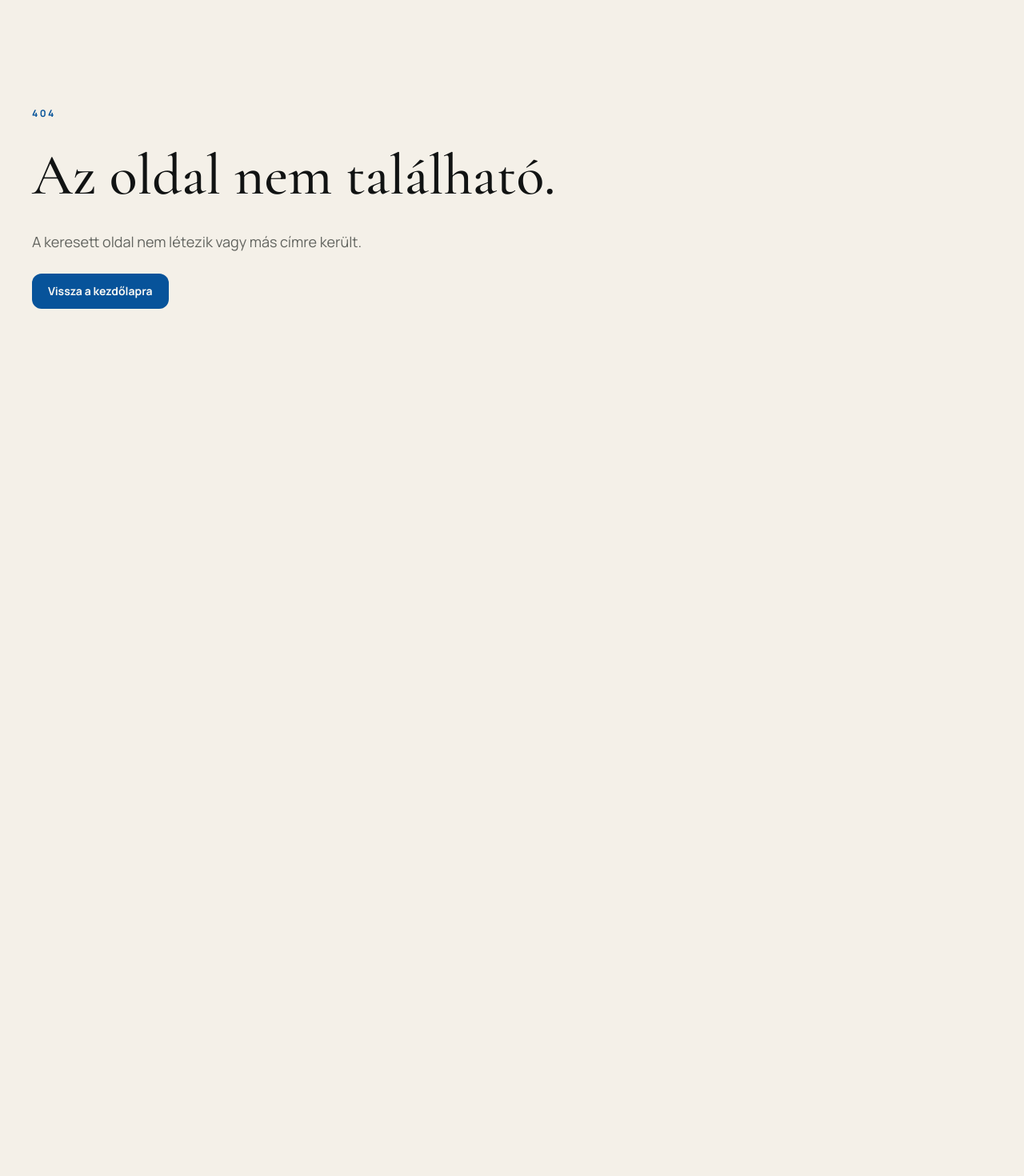
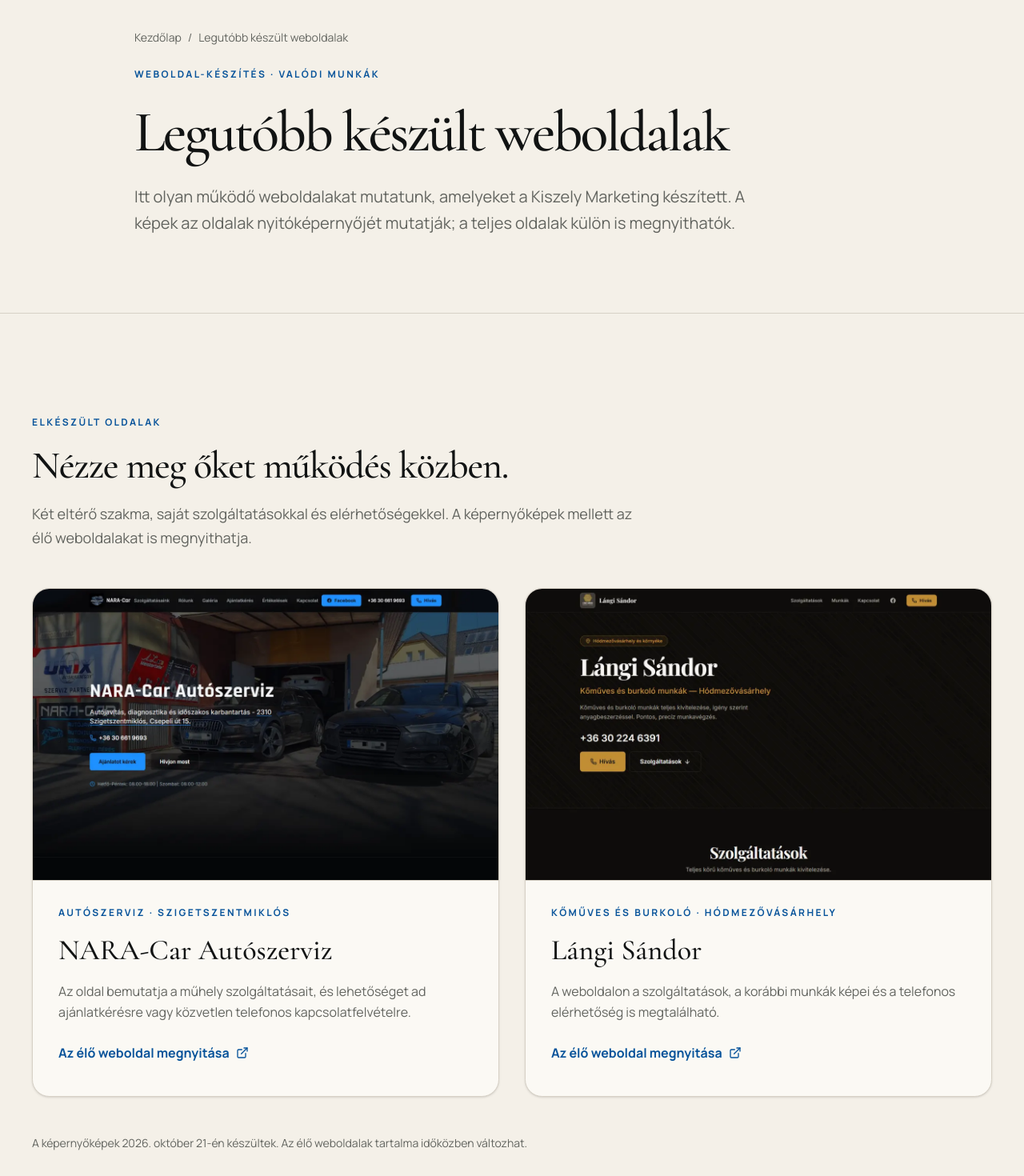
Before and after one commit to tom2344/tms-marketing-2, a Next.js app: page /hu/legutobb-keszult-weboldalak in a window 1280 px wide. Before the commit this address had no page. Shown: the part 140-1610 px from the top of the page at 80% size. Before the commit the page ends 800 px from the top, so only its background shows below. Built offline with nearby package versions, Linux system fonts and the light colour scheme.

Commit message:
feat: add recent website work page

```diff
--- /dev/null
+++ b/app/hu/legutobb-keszult-weboldalak/page.tsx
@@ -0,0 +1,86 @@
+import type { Metadata } from 'next'
+import Image from 'next/image'
+import Link from 'next/link'
+import { ArrowRight, ExternalLink } from 'lucide-react'
+import { ContactBand, ContentPage, PageHero, SectionHeading } from '@/components/content-page'
+import { JsonLd, breadcrumbData } from '@/components/seo-json-ld'
+
+const siteUrl = 'https://www.kiszelymarketing.com'
+const canonicalUrl = `${siteUrl}/hu/legutobb-keszult-weboldalak/`
+const title = 'Legutóbb készült weboldalak'
+const description = 'Nézzen meg két működő weboldalt, amelyet a Kiszely Marketing készített: a NARA-Car Autószerviz és Lángi Sándor oldalát.'
+
+export const metadata: Metadata = {
+  title,
+  description,
+  alternates: { canonical: canonicalUrl },
+  openGraph: { title, description, url: canonicalUrl, siteName: 'Kiszely Marketing', locale: 'hu_HU', type: 'website', images: [{ url: '/images/og-image.webp', width: 1200, height: 630, alt: 'Kiszely Marketing' }] },
+  twitter: { card: 'summary_large_image', title, description, images: ['/images/og-image.webp'] },
+  robots: { index: true, follow: true },
+}
+
+const projects = [
+  {
+    name: 'NARA-Car Autószerviz',
+    category: 'Autószerviz · Szigetszentmiklós',
+    description: 'Az oldal bemutatja a műhely szolgáltatásait, és lehetőséget ad ajánlatkérésre vagy közvetlen telefonos kapcsolatfelvételre.',
+    image: '/images/reference-nara-car.webp',
+    imageAlt: 'A NARA-Car Autószerviz weboldalának nyitóképernyője',
+    url: 'https://naracarautoszerviz.hu/',
+  },
+  {
+    name: 'Lángi Sándor',
+    category: 'Kőműves és burkoló · Hódmezővásárhely',
+    description: 'A weboldalon a szolgáltatások, a korábbi munkák képei és a telefonos elérhetőség is megtalálható.',
+    image: '/images/reference-langi-sandor.webp',
+    imageAlt: 'Lángi Sándor kőműves és burkoló weboldalának nyitóképernyője',
+    url: 'https://langisandorkomuvesburkolo.com/',
+  },
+] as const
+
+export default function RecentWebsitesPage() {
+  return (
+    <ContentPage>
+      <main>
+        <PageHero
+          eyebrow="Weboldal-készítés · Valódi munkák"
+          title={title}
+          lead="Itt olyan működő weboldalakat mutatunk, amelyeket a Kiszely Marketing készített. A képek az oldalak nyitóképernyőjét mutatják; a teljes oldalak külön is megnyithatók."
+          breadcrumbs={[{ label: 'Kezdőlap', href: '/hu/' }, { label: title }]}
+        />
+
+        <section className="section">
+          <div className="site-shell flex flex-col gap-12">
+            <SectionHeading eyebrow="Elkészült oldalak" title="Nézze meg őket működés közben." description="Két eltérő szakma, saját szolgáltatásokkal és elérhetőségekkel. A képernyőképek mellett az élő weboldalakat is megnyithatja." />
+            <div className="grid gap-8 lg:grid-cols-2">
+              {projects.map((project) => (
+                <article key={project.url} className="overflow-hidden rounded-2xl border border-border bg-card shadow-sm">
+                  <a href={project.url} target="_blank" rel="noopener noreferrer" aria-label={`${project.name} weboldalának megnyitása új lapon`}>
+                    <Image src={project.image} alt={project.imageAlt} width={1200} height={750} sizes="(max-width: 1023px) calc(100vw - 40px), 48vw" className="h-auto w-full border-b border-border" />
+                  </a>
+                  <div className="flex flex-col items-start gap-4 p-6 md:p-8">
+                    <p className="eyebrow">{project.category}</p>
+                    <h2 className="font-serif text-3xl leading-tight md:text-4xl">{project.name}</h2>
+                    <p className="leading-relaxed text-muted-foreground">{project.description}</p>
+                    <a href={project.url} target="_blank" rel="noopener noreferrer" className="inline-flex min-h-11 items-center gap-2 font-bold text-primary hover:underline">Az élő weboldal megnyitása <ExternalLink aria-hidden="true" className="size-4" /></a>
+                  </div>
+                </article>
+              ))}
+            </div>
+            <p className="text-sm text-muted-foreground">A képernyőképek 2026. október 21-én készültek. Az élő weboldalak tartalma időközben változhat.</p>
+          </div>
+        </section>
+
+        <section className="section muted-section">
+          <div className="site-shell flex flex-col items-start gap-6">
+            <SectionHeading eyebrow="Saját weboldalt szeretne?" title="Beszéljük át, mire van szüksége." description="Az Ön szolgáltatásaihoz, tartalmához és céljaihoz illő weboldal terjedelmét és díját az egyeztetés után, írásban rögzítjük." />
+            <Link href="/hu/weboldal-keszites-budapest/" className="button-outline">Weboldal-készítés és csomagok <ArrowRight data-icon="inline-end" /></Link>
+          </div>
+        </section>
+
+        <ContactBand title="Mondja el, milyen weboldalra van szüksége." />
+      </main>
+      <JsonLd data={breadcrumbData([{ name: 'Kezdőlap', url: `${siteUrl}/hu/` }, { name: title, url: canonicalUrl }])} />
+    </ContentPage>
+  )
+}
--- a/app/hu/tudastar/legjobb-weboldalkeszito-magyarorszagon/page.tsx
+++ b/app/hu/tudastar/legjobb-weboldalkeszito-magyarorszagon/page.tsx
@@ -107,6 +107,7 @@ export default function BestWebsiteCreatorGuidePage() {
                   <li className="flex gap-3"><Check className="mt-1 size-5 shrink-0 text-primary" /><span>A pontos tartalmat, funkciókat, határidőt és díjat a kezdés előtt írásban rögzítjük.</span></li>
                 </ul>
                 <p className="mt-6 leading-relaxed text-muted-foreground">Nem állítjuk, hogy minden vállalkozásnak mi vagyunk a legjobb választás, és nem ígérünk garantált organikus első helyet. <Link href="/hu/rolunk/" className="font-bold text-primary underline">Ismerje meg, ki áll a Kiszely Marketing mögött.</Link></p>
+                <p className="mt-4 leading-relaxed text-muted-foreground">Mielőtt dönt, <Link href="/hu/legutobb-keszult-weboldalak/" className="font-bold text-primary underline">nézze meg a legutóbb készült weboldalakat.</Link></p>
                 <p className="mt-4 leading-relaxed text-muted-foreground">Közvetlenül is írhat: <a href="mailto:tamas@kiszelymarketing.com" className="font-bold text-primary underline">tamas@kiszelymarketing.com</a></p>
               </div>
             </div>
--- a/app/hu/weboldal-keszites-budapest/page.tsx
+++ b/app/hu/weboldal-keszites-budapest/page.tsx
@@ -132,6 +132,7 @@ export default function WebsiteBudapestPage() {
         <section className="section">
           <div className="site-shell flex flex-col gap-10">
             <SectionHeading eyebrow="Weboldal-készítési útmutatók" title="Részletes válaszok az ajánlatkérés előtt." description="A kapcsolódó útmutatók segítenek meghatározni a szükséges oldalstruktúrát, tartalmat, időkeretet és technikai alapokat." />
+            <p className="leading-relaxed text-muted-foreground">Elkészült oldalakat is megnézne? <Link href="/hu/legutobb-keszult-weboldalak/" className="font-bold text-primary underline">Legutóbb készült weboldalak</Link></p>
             <div className="grid gap-5 md:grid-cols-2 lg:grid-cols-3">
               <ArticleCard href="/hu/tudastar/weboldal-keszites-arak-2026/" title="Weboldal-készítés árak 2026-ban" description="Mi határozza meg a végleges összeget, és hogyan hasonlíthatók össze az ajánlatok?" />
               <ArticleCard href="/hu/tudastar/egyoldalas-vagy-tobboldalas-weboldal/" title="Egyoldalas vagy többoldalas weboldal?" description="Mikor elég egy bemutatkozó oldal, és mikor indokoltak külön aloldalak?" />
--- a/app/sitemap.ts
+++ b/app/sitemap.ts
@@ -10,6 +10,7 @@ export default function sitemap(): MetadataRoute.Sitemap {
     { url: `${siteUrl}/hu/`, lastModified, changeFrequency: 'weekly', priority: 1 },
     { url: `${siteUrl}/hu/google-terkep-top-3/`, lastModified, changeFrequency: 'monthly', priority: 0.9 },
     { url: `${siteUrl}/hu/weboldal-keszites-budapest/`, lastModified: websiteContentModified, changeFrequency: 'monthly', priority: 0.9 },
+    { url: `${siteUrl}/hu/legutobb-keszult-weboldalak/`, lastModified: new Date('2026-10-21'), changeFrequency: 'monthly', priority: 0.5 },
     { url: `${siteUrl}/hu/tudastar/`, lastModified: websiteContentModified, changeFrequency: 'weekly', priority: 0.7 },
     { url: `${siteUrl}/hu/tudastar/google-terkep-rangsorolas/`, lastModified, changeFrequency: 'monthly', priority: 0.7 },
     { url: `${siteUrl}/hu/tudastar/google-cegprofil-optimalizalas/`, lastModified, changeFrequency: 'monthly', priority: 0.7 },
--- a/scripts/verify-launch.mjs
+++ b/scripts/verify-launch.mjs
@@ -8,6 +8,7 @@ const publicPages = [
   '/hu/',
   '/hu/google-terkep-top-3/',
   '/hu/weboldal-keszites-budapest/',
+  '/hu/legutobb-keszult-weboldalak/',
   '/hu/tudastar/',
   '/hu/tudastar/google-terkep-rangsorolas/',
   '/hu/tudastar/google-cegprofil-optimalizalas/',
@@ -148,11 +149,19 @@ assert.ok(websiteService.includes('Mi történik a domainnel, tárhellyel és ho
 for (const guidePath of websiteGuidePages) {
   assert.ok(websiteService.includes(`href="${guidePath}"`), `Website service page must link to ${guidePath}`)
 }
+const recentWebsitesPath = '/hu/legutobb-keszult-weboldalak/'
+const recentWebsites = publicPageHtml.get(recentWebsitesPath)
+assert.ok(websiteService.includes(`href="${recentWebsitesPath}"`), 'Website service page must link to recent work')
+assert.ok(recentWebsites.includes('NARA-Car Autószerviz'), 'NARA-Car reference is missing')
+assert.ok(recentWebsites.includes('Lángi Sándor'), 'Lángi Sándor reference is missing')
+assert.ok(recentWebsites.includes('https://naracarautoszerviz.hu/'), 'NARA-Car live site link is missing')
+assert.ok(recentWebsites.includes('https://langisandorkomuvesburkolo.com/'), 'Lángi Sándor live site link is missing')
 const bestCreatorGuide = publicPageHtml.get('/hu/tudastar/legjobb-weboldalkeszito-magyarorszagon/')
 assert.ok(bestCreatorGuide.includes('<title>Legjobb weboldalkészítő Magyarországon</title>'), 'Guide title must match the exact target phrase without a site-name suffix')
 assert.match(bestCreatorGuide, /<h1\b[^>]*>Legjobb weboldalkészítő Magyarországon<\/h1>/, 'Guide heading must match the exact target phrase')
 assert.ok(bestCreatorGuide.includes('Kiszely Marketing'), 'Guide must identify the service provider')
 assert.ok(bestCreatorGuide.includes('href="/hu/kapcsolat/"'), 'Guide must offer a contact path')
+assert.ok(bestCreatorGuide.includes(`href="${recentWebsitesPath}"`), 'Guide must link to recent work')
 const marketingGuidePath = '/hu/tudastar/legjobb-marketing-ugynokseg-kisvallalkozasoknak-magyarorszagon/'
 const marketingGuide = publicPageHtml.get(marketingGuidePath)
 assert.ok(marketingGuide.includes('<title>Legjobb marketing ügynökség kisvállalkozásoknak Magyarországon</title>'), 'Marketing guide title must match the exact target phrase')
```
Also changed, not shown: public/images/reference-langi-sandor.webp (added), public/images/reference-nara-car.webp (added).
